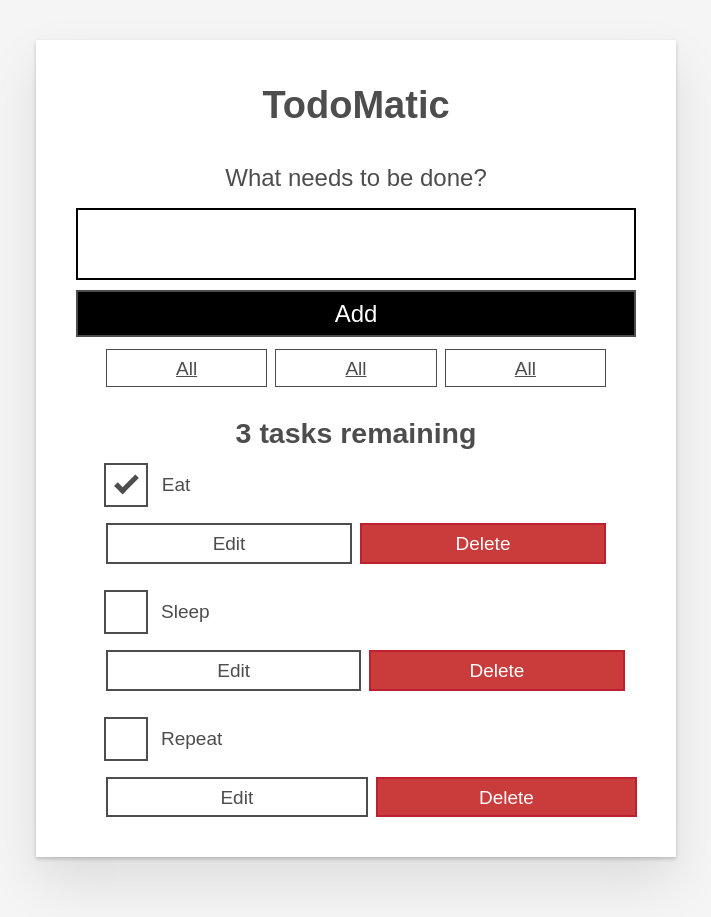
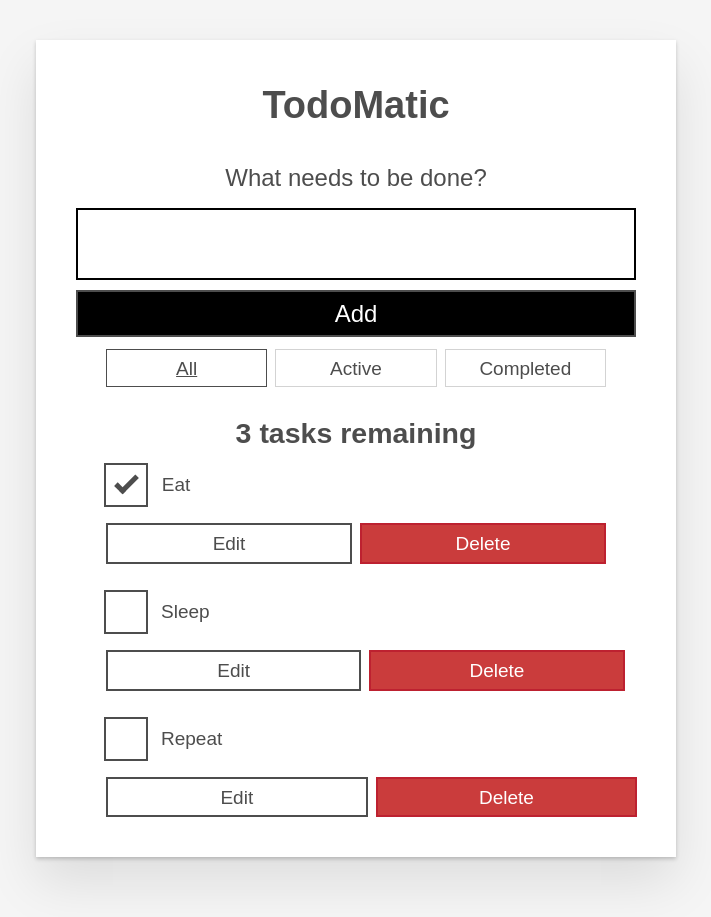
Before and after one commit to Zachdj27/To-Do-List-React, a React (Vite) app: page / in a window 1280 px wide. Shown: the whole page, without its empty margins (284-995 px from the left). Built offline with nearby package versions, Linux system fonts and the light colour scheme.

Commit message:
added Filtering

```diff
--- a/src/App.jsx
+++ b/src/App.jsx
@@ -5,9 +5,18 @@
 import FilterButton from './components/FilterButton'
 import Form from './components/Form'
 
+const FILTER_MAP ={
+  All: () => true,
+  Active: (task) => !task.completed,
+  Completed: (task) => task.completed,
+};
+
+const FILTER_NAMES = Object.keys(FILTER_MAP);
+
 
 function App(props) {
   const [tasks, setTasks] = useState(props.tasks);
+  const [filter, setFilter] = useState("All");
 
   function toggleTaskCompleted(id) {
     const updatedTasks =tasks.map((task) =>{
@@ -40,7 +49,9 @@
     setTasks(editedTaskList);
   }
 
-  const tasklist = tasks?.map((task) =>
+  const tasklist = tasks
+  .filter(FILTER_MAP[filter])
+  .map((task) => (
   <Todo
     key={task.id}
     id={task.id}
@@ -48,7 +59,15 @@
     completed={task.completed}
     toggleTaskCompleted={toggleTaskCompleted}
     deleteTask={deleteTask}
-    editTask={editTask}/>);
+    editTask={editTask}/>));
+
+  const filterList = FILTER_NAMES.map((name) => (
+    <FilterButton
+    key={name}
+    name={name}
+    isPressed={name === filter}
+    setFilter={setFilter}/>)
+);
 
   const tasksNoun =tasklist.length !== 1 ? "tasks": "task";
   const headingText = `${tasklist.length} ${tasksNoun} remaining`
@@ -58,9 +77,7 @@
       <h1>TodoMatic</h1>
         <Form addTask={addTask}/>
       <div className="filters btn-group stack-exception">
-        <FilterButton />
-        <FilterButton />
-        <FilterButton />
+        {filterList}
       </div>
       <h2 id="list-heading">{headingText}</h2>
       <ul
--- a/src/components/FilterButton.jsx
+++ b/src/components/FilterButton.jsx
@@ -1,8 +1,11 @@
-function FilterButton() {
+function FilterButton(props) {
     return (
-        <button type="button" className="btn toggle-btn" aria-pressed="true">
+        <button type="button"
+        className="btn toggle-btn"
+        aria-pressed={props.isPressed}
+        onClick={() => props.setFilter(props.name)}>
         <span className="visually-hidden">Show </span>
-        <span>all</span>
+        <span>{props.name}</span>
         <span className="visually-hidden"> tasks</span>
       </button>
     )
```
